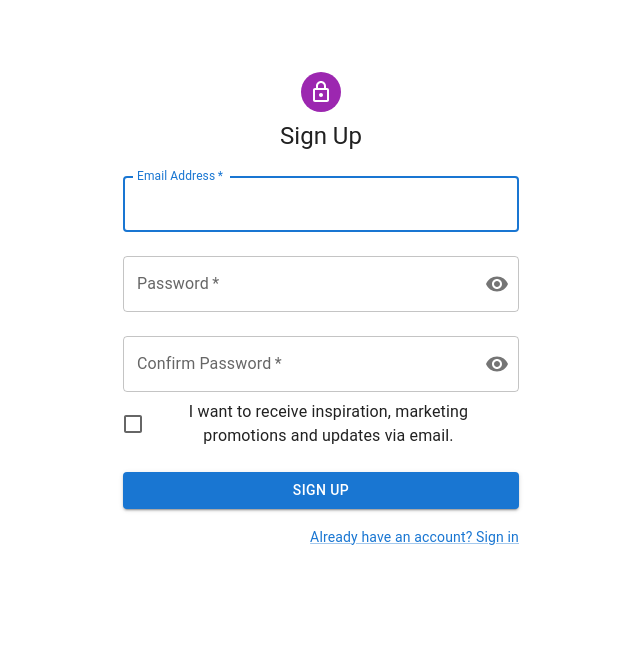
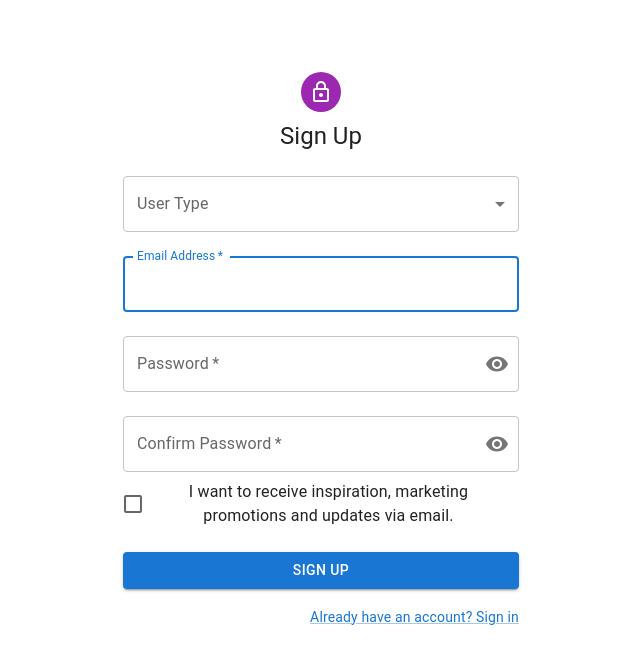
Before and after one commit to CS353-Bilkent/frontend, a React (Create React App) app: page /sign-up in a window 1280 px wide. Shown: the top 664 px of the page, without its empty margins (319-959 px from the left). Built offline with nearby package versions, Linux system fonts and the light colour scheme.

Commit message:
Add UserType to SignUp

```diff
--- a/src/SignUp.js
+++ b/src/SignUp.js
@@ -15,6 +15,10 @@ import IconButton from '@mui/material/IconButton';
 import InputAdornment from '@mui/material/InputAdornment';
 import Visibility from '@mui/icons-material/Visibility';
 import VisibilityOff from '@mui/icons-material/VisibilityOff';
+import Select from '@mui/material/Select';
+import MenuItem from '@mui/material/MenuItem';
+import FormControl from '@mui/material/FormControl';
+import InputLabel from '@mui/material/InputLabel';
 
 function SignUp() {
   const [showPassword, setShowPassword] = useState(false);
@@ -24,6 +28,7 @@ function SignUp() {
     password: false,
     confirmPassword: false,
   });
+  const [userType, setUserType] = useState('');
 
   const handleToggleShowPassword = () => {
     setShowPassword(!showPassword);
@@ -33,14 +38,19 @@ function SignUp() {
     setShowConfirmPassword(!showConfirmPassword);
   };
 
+  const handleUserTypeChange = (event) => {
+    setUserType(event.target.value);
+  };
+
   const validateForm = (data) => {
     const errors = {
       email: !data.get('email'),
       password: !data.get('password'),
       confirmPassword: data.get('password') !== data.get('confirmPassword'),
+      userType: !userType,
     };
     setFormErrors(errors);
-    return !errors.email && !errors.password && !errors.confirmPassword;
+    return !errors.userType && !errors.email && !errors.password && !errors.confirmPassword;
   };
 
   const handleSubmit = (event) => {
@@ -48,6 +58,7 @@ function SignUp() {
     const data = new FormData(event.currentTarget);
     if (!validateForm(data)) return;
     console.log({
+      userType,
       email: data.get('email'),
       password: data.get('password'),
       // You can add additional fields here as needed
@@ -73,6 +84,21 @@ function SignUp() {
           Sign Up
         </Typography>
         <Box component="form" onSubmit={handleSubmit} noValidate sx={{ mt: 1 }}>
+          <FormControl fullWidth margin="normal">
+            <InputLabel id="user-type-label">User Type</InputLabel>
+            <Select
+              labelId="user-type-label"
+              id="user-type"
+              value={userType}
+              label="User Type"
+              onChange={handleUserTypeChange}
+              required
+            >
+              <MenuItem value={"artist"}>Artist</MenuItem>
+              <MenuItem value={"gallery"}>Gallery</MenuItem>
+              <MenuItem value={"general"}>General User</MenuItem>
+            </Select>
+          </FormControl>
           <TextField
             margin="normal"
             required
```
